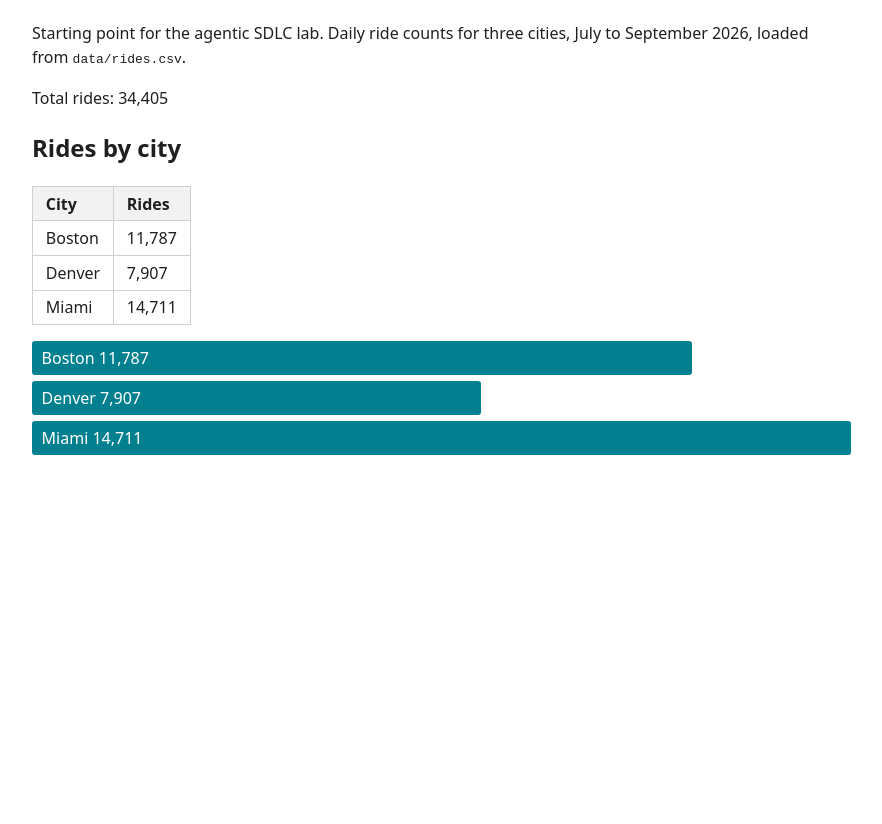
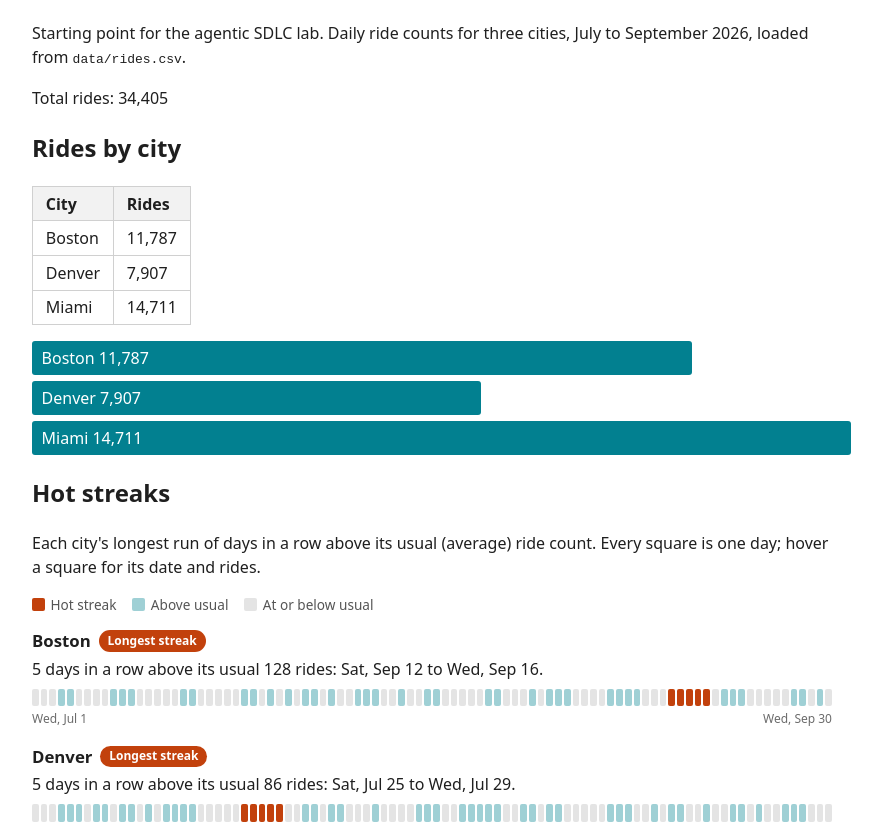
Before and after one commit to TMutarimanja/pocock-lab, a website: page site/index.html in a window 1280 px wide. Shown: the part 130-954 px from the top of the page, without its empty margins (208-1090 px from the left). Before the commit the page ends 800 px from the top, so only its background shows below. Drawn offline with Linux system fonts and the light colour scheme.

Commit message:
Add Hot streaks section to the home page

```diff
--- a/site/index.html
+++ b/site/index.html
@@ -22,10 +22,20 @@
       </table>
       <div id="chart" class="bars" role="img" aria-label="Bar chart of rides by city"></div>
     </section>
+    <section id="hot-streaks">
+      <h2>Hot streaks</h2>
+      <p>Each city's longest run of days in a row above its usual (average) ride count. Every square is one day; hover a square for its date and rides.</p>
+      <p class="streak-key" aria-hidden="true">
+        <span><i class="dot streak"></i>Hot streak</span>
+        <span><i class="dot above"></i>Above usual</span>
+        <span><i class="dot"></i>At or below usual</span>
+      </p>
+      <div id="streaks"></div>
+    </section>
   </main>
   <script type="module">
     import { parseCsv } from "./src/csv.js";
-    import { totalRides, ridesByCity } from "./src/stats.js";
+    import { totalRides, ridesByCity, hotStreaks } from "./src/stats.js";
 
     const response = await fetch("./data/rides.csv");
     const rows = parseCsv(await response.text());
@@ -48,6 +58,49 @@
       bar.textContent = `${city} ${rides.toLocaleString()}`;
       chart.appendChild(bar);
     }
+
+    // Hot streaks: a headline per city, then one square per day with the streak lit up.
+    const day = (iso) => new Date(`${iso}T00:00:00Z`).toLocaleDateString("en-US", { timeZone: "UTC", weekday: "short", month: "short", day: "numeric" });
+    const streaks = hotStreaks(rows);
+    const longest = Math.max(...streaks.map((s) => s.length));
+    const list = document.getElementById("streaks");
+    for (const { city, usual, length, start, end, days } of streaks) {
+      const card = document.createElement("article");
+      card.className = "streak-card";
+      const title = document.createElement("h3");
+      title.textContent = city;
+      if (length > 0 && length === longest) {
+        const badge = document.createElement("span");
+        badge.className = "streak-badge";
+        badge.textContent = "Longest streak";
+        title.append(" ", badge);
+      }
+      const headline = document.createElement("p");
+      headline.className = "streak-headline";
+      headline.textContent = length === 0
+        ? `Never above its usual ${Math.round(usual)} rides.`
+        : `${length} ${length === 1 ? "day" : "days in a row"} above its usual ${Math.round(usual)} rides: ${day(start)}${length > 1 ? ` to ${day(end)}` : ""}.`;
+      const strip = document.createElement("div");
+      strip.className = "streak-strip";
+      strip.setAttribute("role", "img");
+      strip.setAttribute("aria-label", `${city}: ${days.filter((d) => d.above).length} of ${days.length} days above usual. ${headline.textContent}`);
+      for (const d of days) {
+        const dot = document.createElement("span");
+        dot.className = `dot${d.inStreak ? " streak" : d.above ? " above" : ""}`;
+        dot.title = `${day(d.date)}: ${d.rides} rides`;
+        strip.append(dot);
+      }
+      const ends = document.createElement("p");
+      ends.className = "streak-ends";
+      ends.setAttribute("aria-hidden", "true");
+      for (const iso of [days[0].date, days.at(-1).date]) {
+        const label = document.createElement("span");
+        label.textContent = day(iso);
+        ends.append(label);
+      }
+      card.append(title, headline, strip, ends);
+      list.append(card);
+    }
   </script>
 </body>
 </html>
--- a/site/style.css
+++ b/site/style.css
@@ -7,3 +7,16 @@ th, td { border: 1px solid #d0d0d0; padding: 0.3rem 0.8rem; text-align: left; }
 th { background: #f2f2f2; }
 .bars { display: flex; flex-direction: column; gap: 0.4rem; margin: 1rem 0; }
 .bar { background: #028090; color: #ffffff; padding: 0.3rem 0.6rem; border-radius: 3px; white-space: nowrap; min-width: 6rem; }
+.streak-key { display: flex; flex-wrap: wrap; gap: 1rem; font-size: 0.85rem; color: #555555; }
+.streak-key span { display: inline-flex; align-items: center; gap: 0.35rem; }
+#streaks { display: grid; gap: 1rem; margin-top: 0.5rem; }
+.streak-card h3 { margin: 0; font-size: 1.05rem; display: flex; align-items: center; gap: 0.5rem; }
+.streak-badge { font-size: 0.75rem; font-weight: 600; color: #ffffff; background: #c2410c; border-radius: 999px; padding: 0.1rem 0.55rem; }
+.streak-headline { margin: 0.2rem 0 0.5rem; }
+.streak-strip { display: flex; gap: 2px; }
+.dot { display: inline-block; flex: 1 1 0; min-width: 2px; height: 1.1rem; border-radius: 2px; background: #e4e4e4; }
+.streak-key .dot { flex: none; width: 0.8rem; height: 0.8rem; }
+.dot.above { background: #9fd0d5; }
+.dot.streak { background: #c2410c; }
+.streak-ends { display: flex; justify-content: space-between; margin: 0.2rem 0 0; font-size: 0.75rem; color: #6b6b6b; }
+@media (max-width: 500px) { .streak-strip { gap: 1px; } }
```
